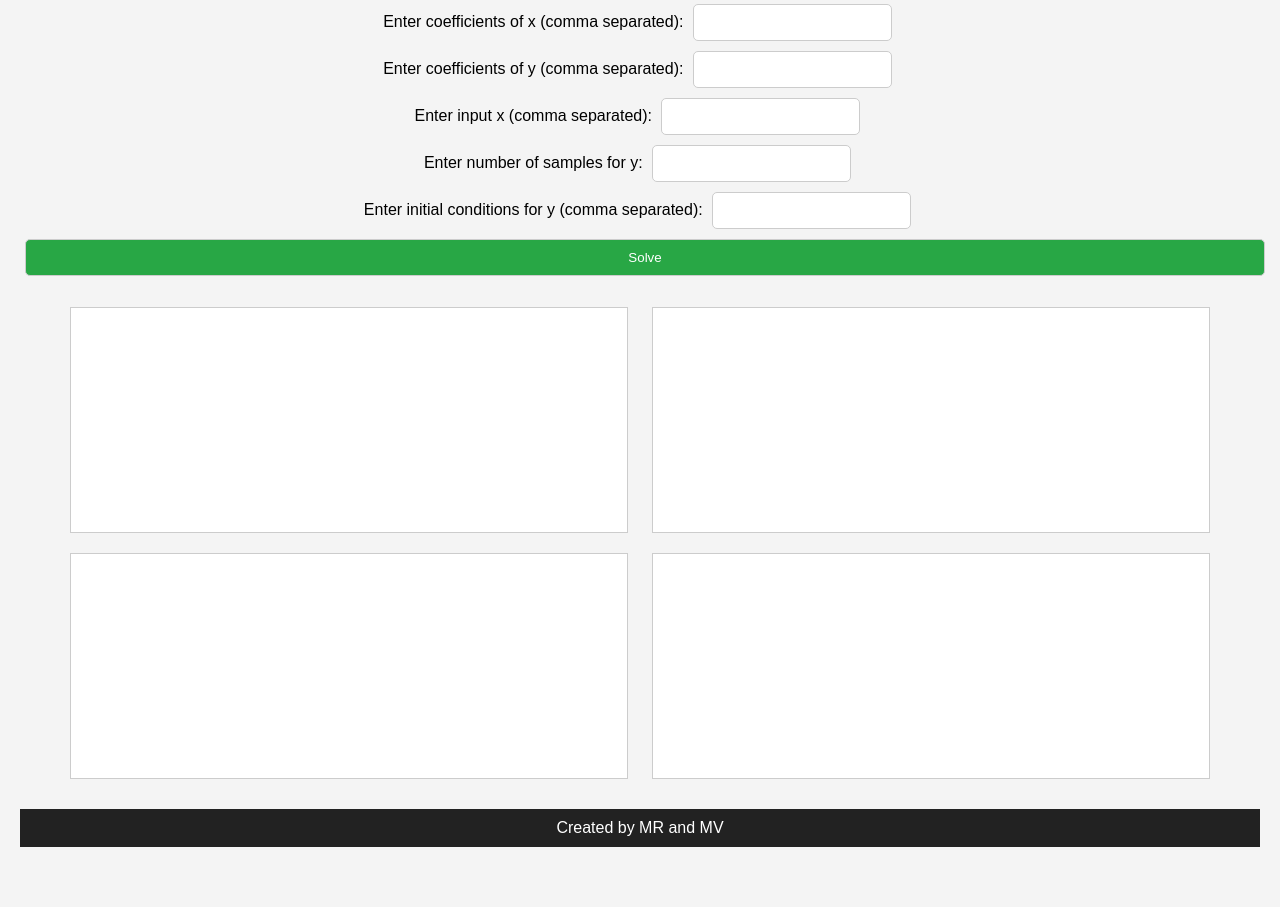
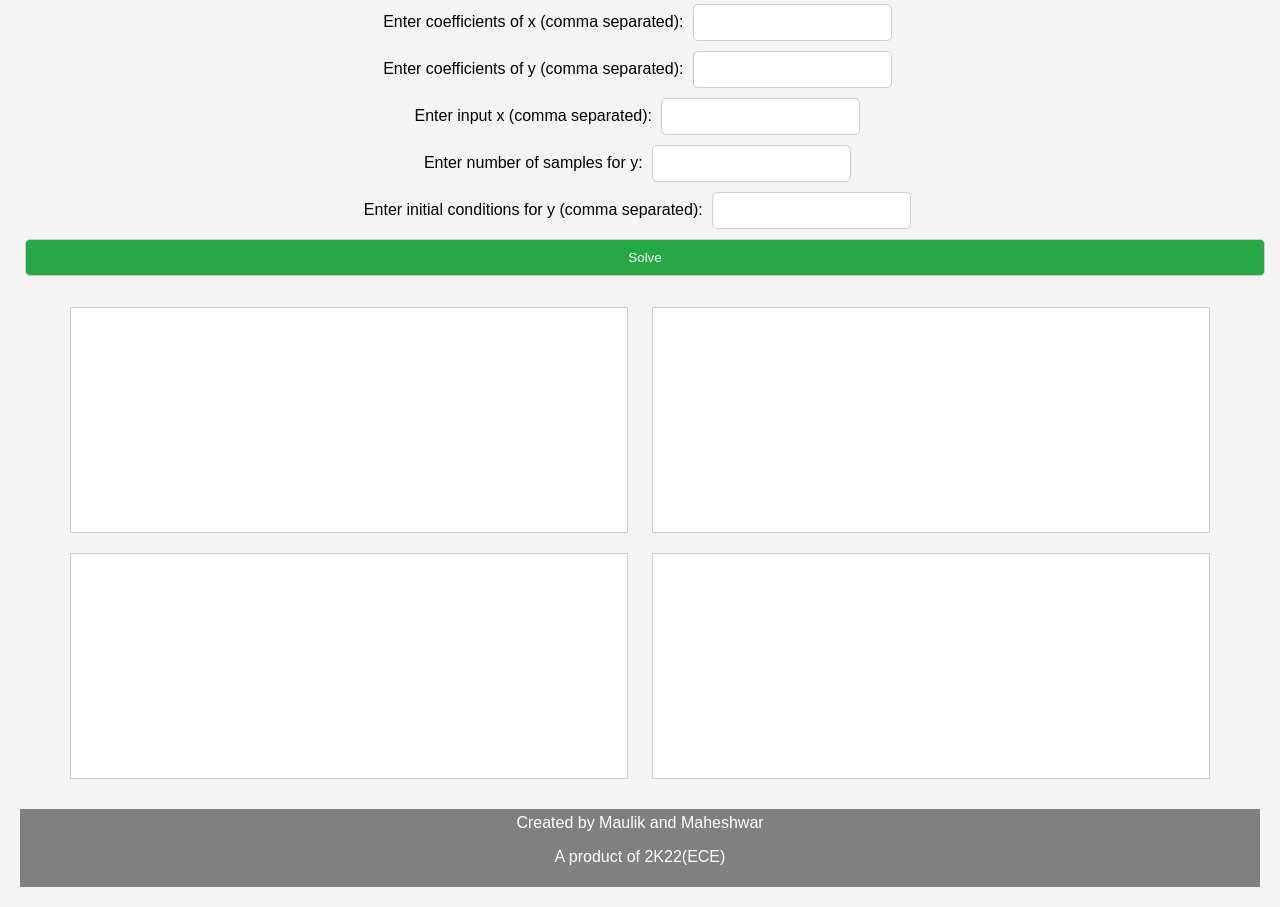
Before and after one commit to maheshwar-verma/diffsolv2, a plain HTML site: page index.html in a window 1280 px wide. Shown: the part 69-976 px from the top of the page. Before the commit the page ends 936 px from the top, so only its background shows below. Drawn offline with nearby package versions, Linux system fonts and the light colour scheme.

Commit message:
Final Version

```diff
--- a/index.html
+++ b/index.html
@@ -38,8 +38,8 @@
         }
         footer {
             margin-top: 20px;
-            padding: 10px;
-            background-color: #222;
+            padding: 5px;
+            background-color:grey;
             color: white;
             text-align: center;
         }
@@ -152,7 +152,8 @@
     </div>
 
     <footer>
-        Created by MR and MV
+        Created by Maulik and Maheshwar
+        <P>A product of 2K22(ECE)</P>
     </footer>
 </body>
 </html>
```
